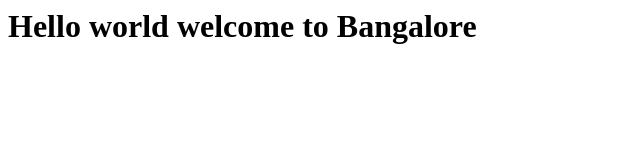
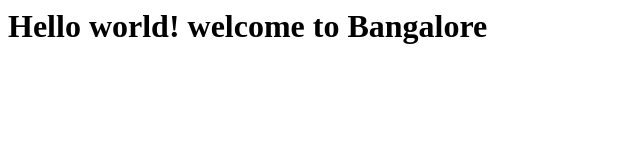
Before and after one commit to Hiteshmankar123/ansible_practice, a plain HTML site: page Playbook/index.html in a window 1280 px wide. Shown: the whole page, without its empty margins (0-640 px from the left). Drawn offline with Linux system fonts and the light colour scheme.

Commit message:
--- Auto Git Commit ---

```diff
--- a/Playbook/index.html
+++ b/Playbook/index.html
@@ -1 +1 @@
-<h1> Hello world welcome to Bangalore </h1>
+<h1> Hello world! welcome to Bangalore </h1>
```
